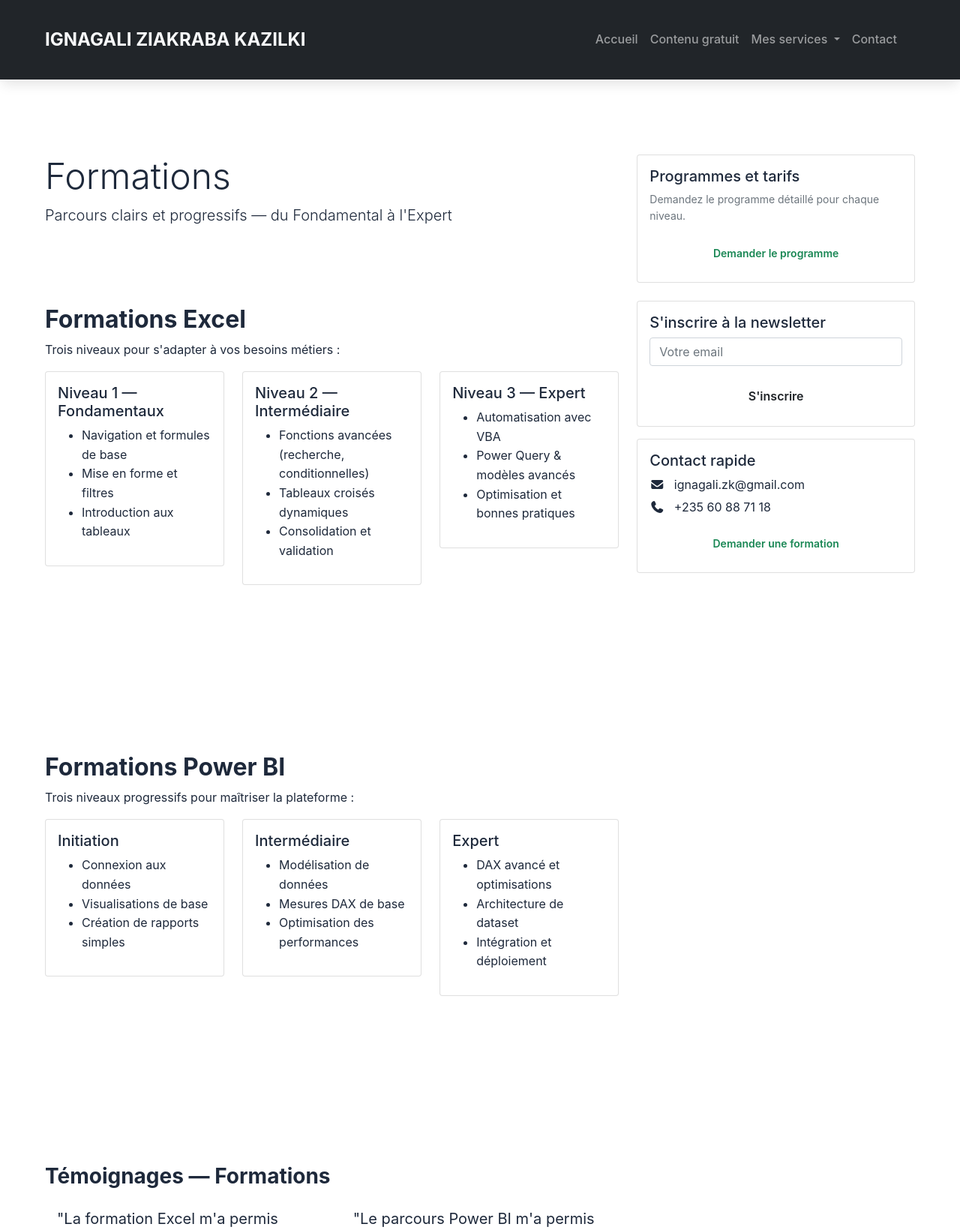
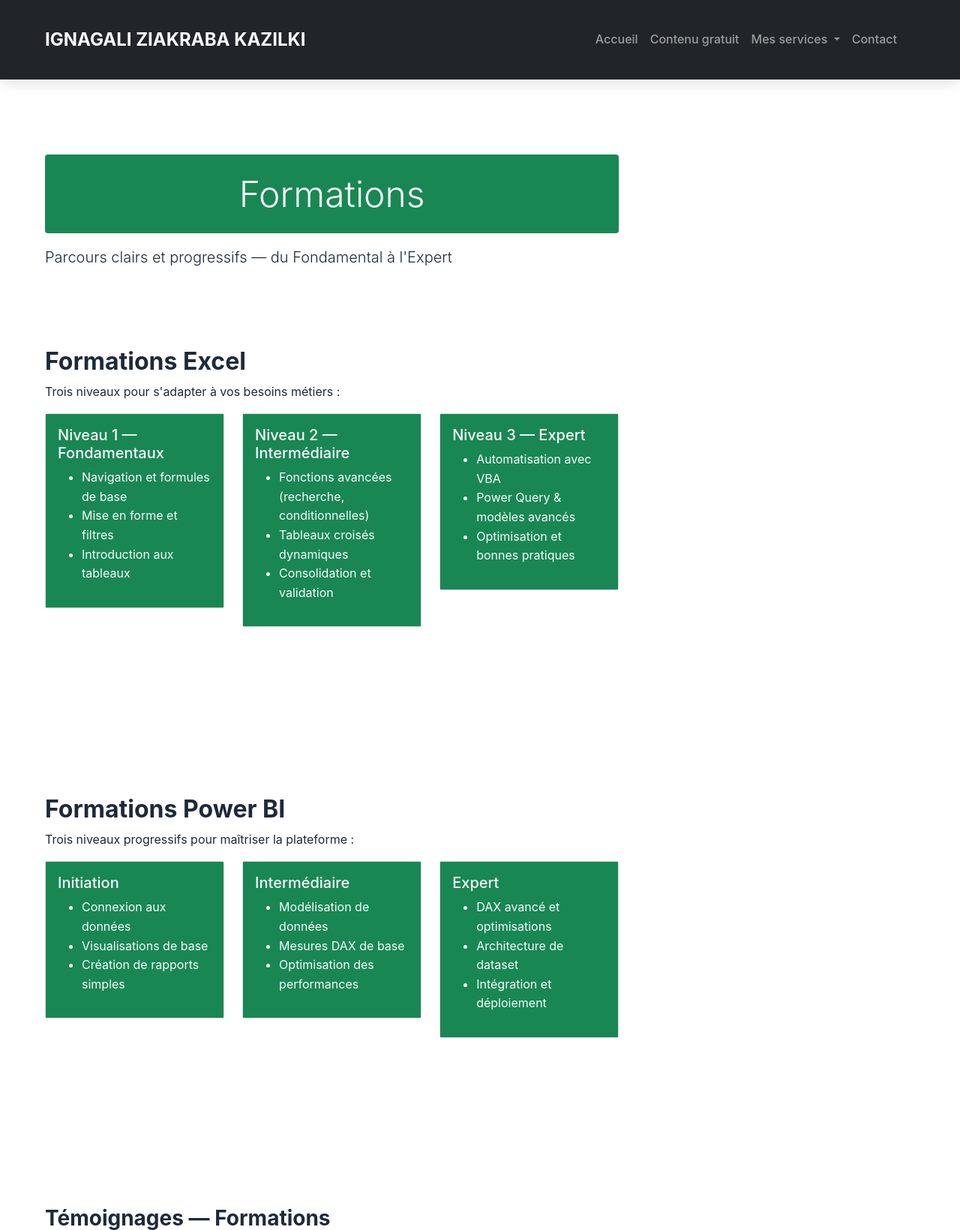
Before and after one commit to Epechastifol/portfeuil, a Django app: page /formations/ in a window 1280 px wide. Shown: the top 1640 px of the page at 75% size. Run offline with Django 5.2, Linux system fonts and the light colour scheme; some libraries are stand-ins or nearby versions.

Commit message:
ajout des styles pour la page formation et consultance

```diff
--- a/templates/base.html
+++ b/templates/base.html
@@ -86,9 +86,9 @@
 
     <footer class="bg-dark text-light text-center py-4 mt-5">
             <div class="mb-2">
-                <i class="fa-solid fa-user-gear me-2"></i>IGNAGALI ZIAKRABA KAZILKI - Portfolio            </div>
+                <i class="fa-solid fa-user-gear me-2"></i>IGNAGALI ZIAKRABA KAZILKI</div>
             <div>
-                &copy; {% now 'Y' %} Tous droits réservés. Réalisé par <a href="#" class="text-decoration-none text-light"><strong>FerbyTech</strong></a>.
+                &copy; {% now 'Y' %} Tous droits réservés.</a>
             </div>
             <div class="mt-2">
                 <p>Tu peux aussi me trouver sur :</p>
--- a/templates/portfolio/formations.html
+++ b/templates/portfolio/formations.html
@@ -1,5 +1,5 @@
 {% extends 'base.html' %}
-{% block title %}Formations{% endblock %}
+{% block title %} Formations {% endblock %}
 
 {% block content %}
 <canvas></canvas>
@@ -7,8 +7,8 @@
   <div class="row">
     <div class="col-lg-8">
       <header class="text-start mb-4">
-        <h1 class="display-5">Formations</h1>
-        <p class="lead">Parcours clairs et progressifs — du Fondamental à l'Expert</p>
+        <h1 class="display-5 text-center bg-success bg-opacity-10 p-4 text-light rounded">Formations</h1>
+        <p class="lead mt-3">Parcours clairs et progressifs — du Fondamental à l'Expert</p>
       </header>
 
       <section id="excel" class="mb-5">
@@ -17,7 +17,7 @@
         <div class="row">
           <div class="col-md-4">
             <div class="card mb-3">
-          <div class="card-body">
+              <div class="card-body bg-success text-light">
                 <h5>Niveau 1 — Fondamentaux</h5>
                 <ul>
                   <li>Navigation et formules de base</li>
@@ -29,7 +29,7 @@
           </div>
           <div class="col-md-4">
             <div class="card mb-3">
-          <div class="card-body">
+              <div class="card-body bg-success text-light">
                 <h5>Niveau 2 — Intermédiaire</h5>
                 <ul>
                   <li>Fonctions avancées (recherche, conditionnelles)</li>
@@ -41,7 +41,7 @@
           </div>
           <div class="col-md-4">
             <div class="card mb-3">
-          <div class="card-body">
+              <div class="card-body bg-success text-light">
                 <h5>Niveau 3 — Expert</h5>
                 <ul>
                   <li>Automatisation avec VBA</li>
@@ -60,7 +60,7 @@
         <div class="row">
           <div class="col-md-4">
             <div class="card mb-3">
-          <div class="card-body">
+              <div class="card-body bg-success text-light">
                 <h5>Initiation</h5>
                 <ul>
                   <li>Connexion aux données</li>
@@ -72,7 +72,7 @@
           </div>
           <div class="col-md-4">
             <div class="card mb-3">
-          <div class="card-body">
+              <div class="card-body bg-success text-light">
                 <h5>Intermédiaire</h5>
                 <ul>
                   <li>Modélisation de données</li>
@@ -84,7 +84,7 @@
           </div>
           <div class="col-md-4">
             <div class="card mb-3">
-          <div class="card-body">
+              <div class="card-body bg-success text-light">
                 <h5>Expert</h5>
                 <ul>
                   <li>DAX avancé et optimisations</li>
@@ -108,11 +108,6 @@
           </div>
         </div>
       </section>
-
-      <div class="text-center">
-        <a class="btn btn-accent btn-lg" href="{% url 'contacts_devis' %}">Demander le programme détaillé</a>
-      </div>
-    </div>
 
       <div class="col-lg-4">
         <div class="card mb-4">
@@ -147,4 +142,5 @@
       </div>
     </div>
   </div>
+</div>
 {% endblock %}
```
Also changed, not shown: Core/settings.py (+4 -8 lines), templates/portfolio/consultances.html (+5 -6 lines), Portfolio/views.py (line endings or trailing spaces). Lines whose indentation alone changed are shown as unchanged.
